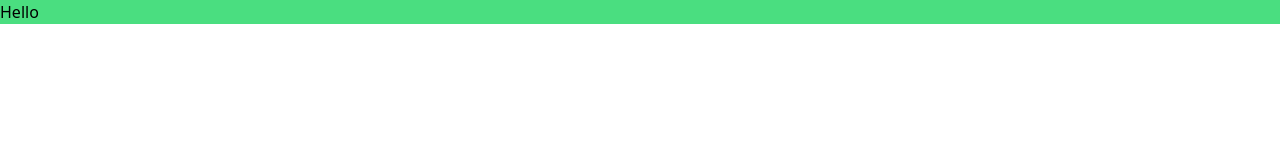
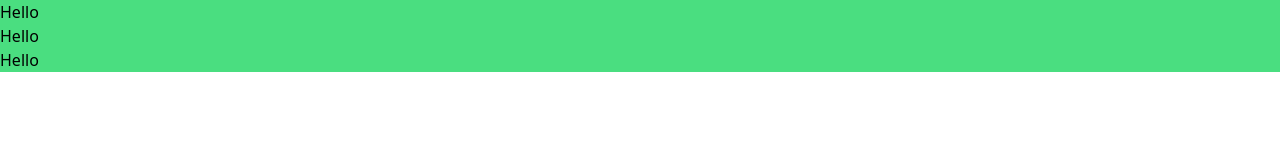
Before and after one commit to MarcoJHB/odin-project-library, a website: page src/index.html in a window 1280 px wide. Drawn offline with Linux system fonts and the light colour scheme.

Commit message:
Testing gh-pages

```diff
--- a/src/index.html
+++ b/src/index.html
@@ -9,5 +9,7 @@
 </head>
 <body>
     <div class="bg-green-400">Hello</div>
+    <div class="bg-green-400">Hello</div>
+    <div class="bg-green-400">Hello</div>
 </body>
 </html>
```
